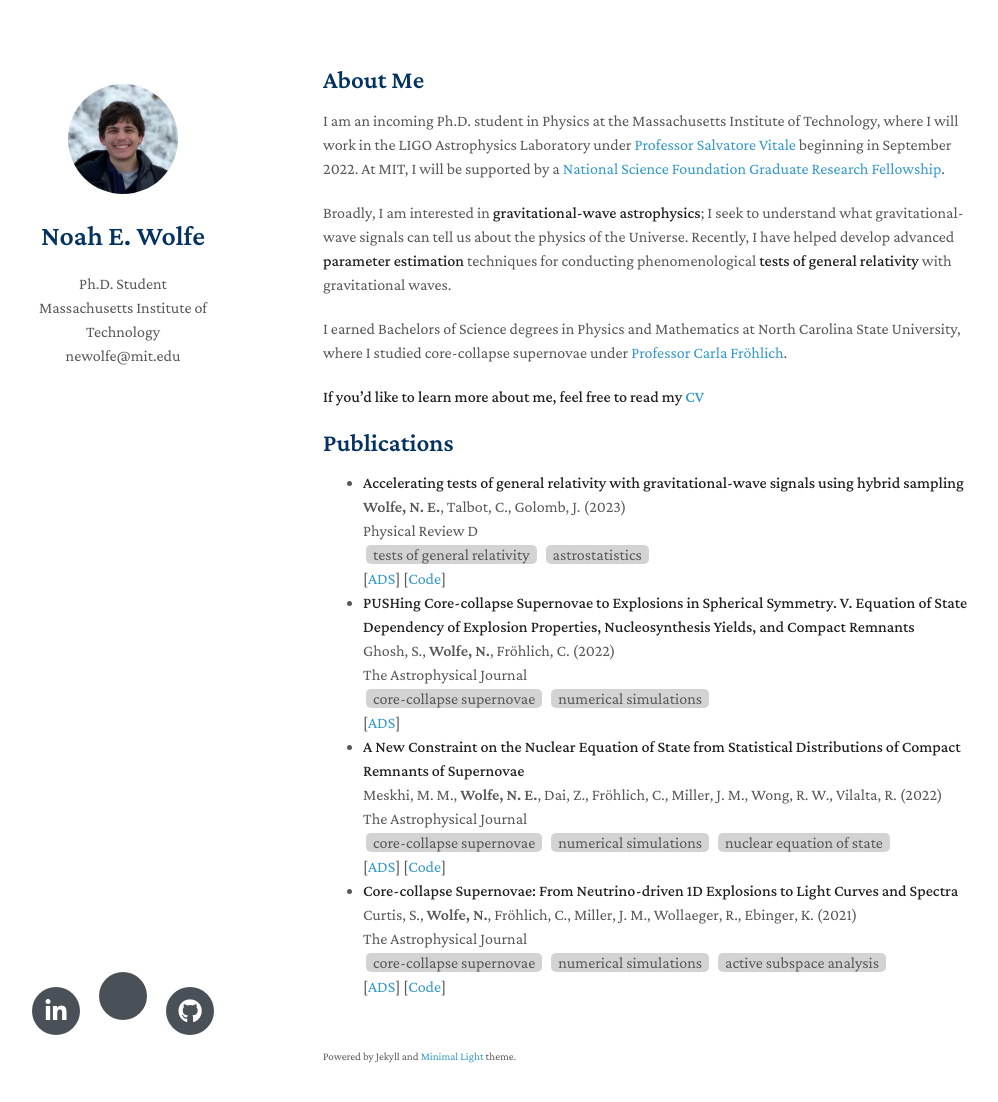
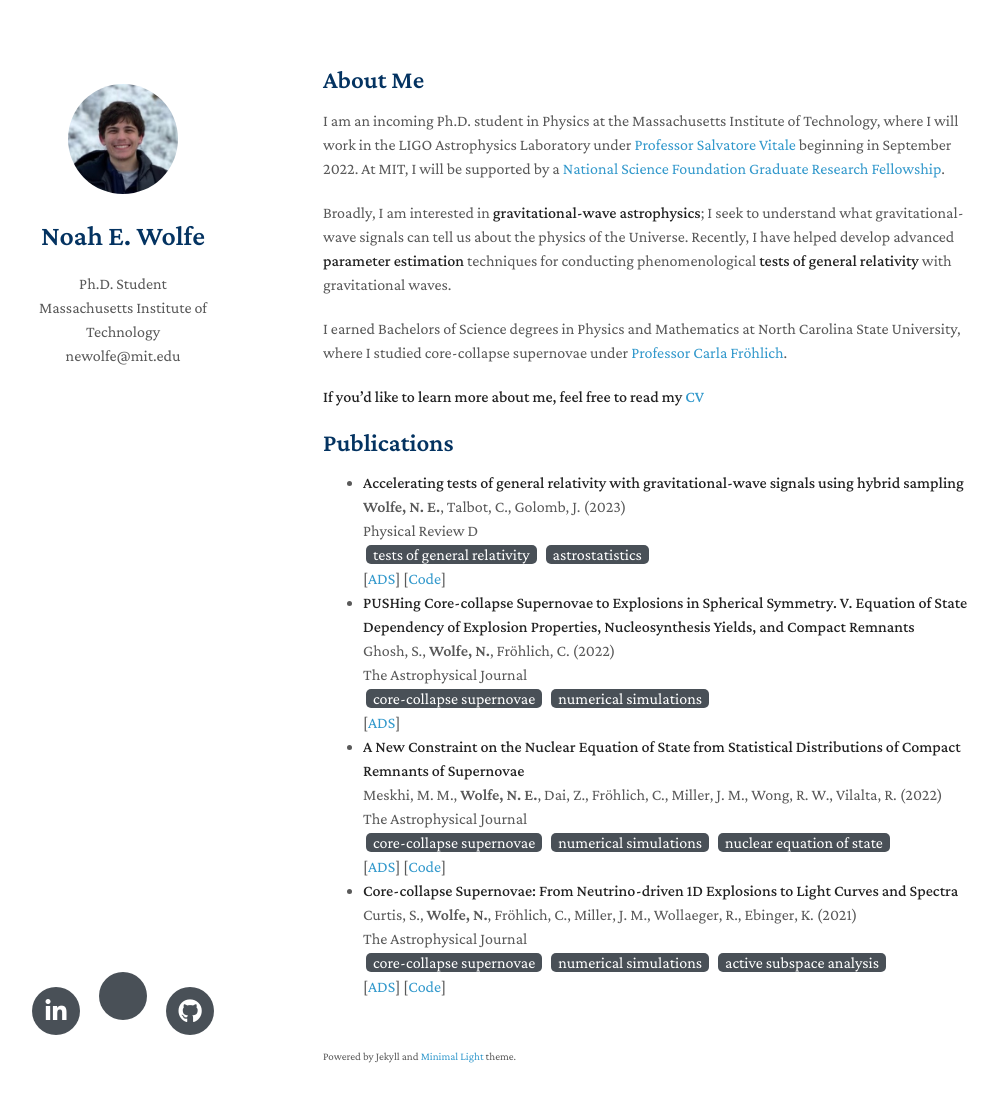
Before and after one commit to noahewolfe/noahewolfe.github.io, a Jekyll site: the page built from index.md, in a window 1280 px wide and 1137 px high. Shown: the top 1102 px of the window, without its empty margins (147-1145 px from the left). Built offline with Jekyll 4.4.1, drawn with Linux system fonts in a browser that asks for light colours; nearby versions of some CDN libraries; a style sheet for code colours, icons or effects is not loaded; our own code applies the rules of GitHub Pages for plain Markdown files.

Commit message:
update colorscheme of topictags because light/dark mode settings wont work for some reason

```diff
--- a/_sass/minimal-light.scss
+++ b/_sass/minimal-light.scss
@@ -449,7 +449,8 @@ footer {
 }
 
 .topictag {
-  background-color: #d3d3d3;
+  background-color: #495057;
+  color: white;
   text-align: center;
   width: max-content;
   padding-top: 1px;
@@ -460,9 +461,3 @@ footer {
   margin: 3px;
   display: inline;
 }
-
-@media (prefers-color-scheme: dark) {
-  topictag {
-    background-color:#495057;
-  }
-}
```
